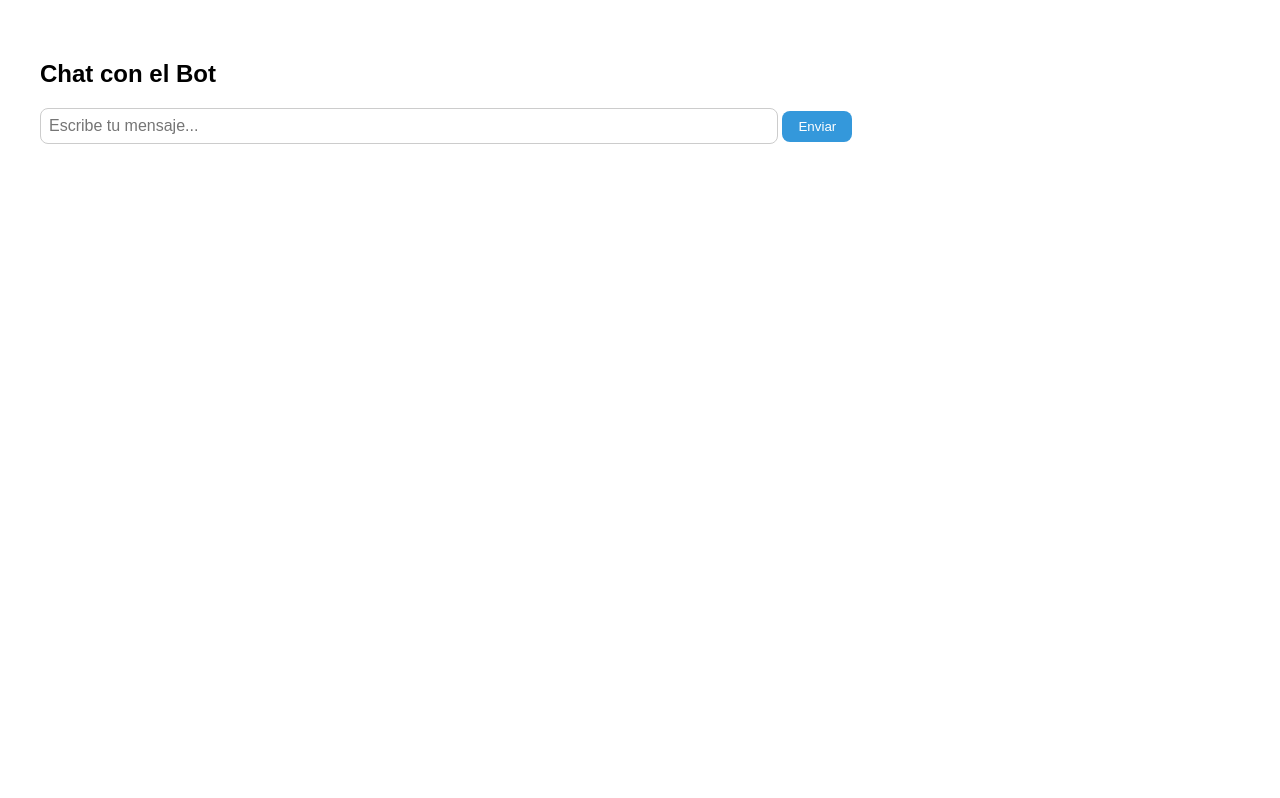
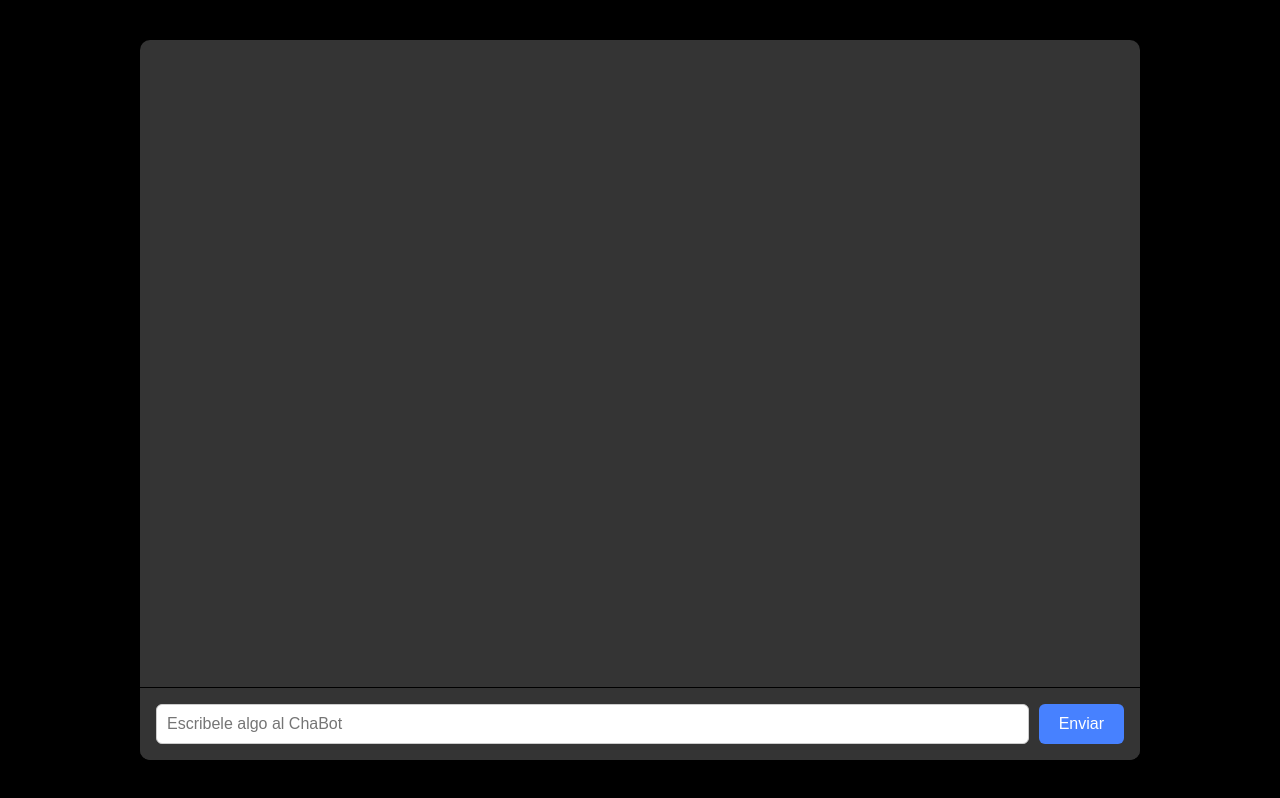
Before and after one commit to eduarell-cmd/Chatbox, a website: page public/index.html in a window 1280 px wide. Drawn offline with Linux system fonts and the light colour scheme.

Commit message:
No termina de jalar lo del fokin pdf

```diff
--- a/public/index.html
+++ b/public/index.html
@@ -2,16 +2,18 @@
 <html lang="es">
   <head>
     <meta charset="UTF-8" />
-  <meta name="viewport" content="width=device-width, initial-scale=1.0" />
-  <title>Chatbot simple</title>
-  <link rel="stylesheet" href="styles.css">
+    <title>ChatBot</title>
+    <link rel="stylesheet" href="styles.css" />
   </head>
   <body>
-  <h2>Chat con el Bot</h2>
-  <input type="text" id="mensaje" placeholder="Escribe tu mensaje..." required/>
+
+    <div id="chat-container">
+      <div id="chat"></div>
+      <div class="input-area">
+        <input type="text" id="mensaje" placeholder="Escribele algo al ChaBot" onkeydown="if(event.key==='Enter') enviarMensaje()">
         <button onclick="enviarMensaje()">Enviar</button>
-  <p id="respuesta"></p>
-
+      </div>
+    </div>
     <script src="script.js"></script>
   </body>
 </html>
--- a/public/script.js
+++ b/public/script.js
@@ -1,10 +1,17 @@
 async function enviarMensaje() {
-  const mensaje = document.getElementById('mensaje').value.trim();
+  const input = document.getElementById('mensaje');
+  const mensaje = input.value.trim();
 
-  if(!mensaje){
-  document.getElementById('respuesta').innerText = "Te voy a pegar si vuelves a mandar algo vacio";
+  if (!mensaje) {
+    document.getElementById('respuesta').innerText = "Te voy a pegar si vuelves a mandar algo vacío";
     return;
-  };
+  }
+
+  // Mostrar el mensaje del usuario en el chat
+  agregarMensaje(mensaje, 'usuario');
+  input.value = '';
+
+  try {
     const res = await fetch('/messages', {
       method: 'POST',
       headers: {
@@ -14,5 +21,18 @@ async function enviarMensaje() {
     });
 
     const data = await res.json();
-  document.getElementById('respuesta').innerText = data.respuesta || "Lo siento, no encontre coincidencias con tu busqueda";
+    const respuesta = data.respuesta || "Lo siento, no encontré coincidencias con tu búsqueda.";
+    agregarMensaje(respuesta, 'bot');
+  } catch (error) {
+    agregarMensaje("Hubo un error al conectarse con el bot.", 'bot');
   }
+}
+
+function agregarMensaje(texto, tipo) {
+  const chat = document.getElementById('chat');
+  const burbuja = document.createElement('div');
+  burbuja.classList.add(tipo === 'usuario' ? 'mensaje-usuario' : 'mensaje-bot');
+  burbuja.textContent = texto;
+  chat.appendChild(burbuja);
+  chat.scrollTop = chat.scrollHeight;
+}
--- a/public/styles.css
+++ b/public/styles.css
@@ -1,27 +1,85 @@
-body {
-  font-family: 'Poppins', sans-serif;
-  padding: 2rem;
-  background-color: #ffffff;
+* {
+  box-sizing: border-box;
 }
 
-input {
-  padding: 0.5rem;
-  font-size: 1rem;
-  width: 60%;
-  border-radius: 8px;
-  border: 1px solid #ccc;
+body {
+  margin: 0;
+  padding: 0;
+  font-family: 'Segoe UI', sans-serif;
+  background-color: black;
+  display: flex;
+  justify-content: center;
+  align-items: center;
+  height: 100vh;
 }
 
-button {
-  padding: 0.5rem 1rem;
-  background-color: #3498db;
+#chat-container {
+  background: #343434;
+  width: 80%;
+  max-width: 1000px;
+  height: 90vh;
+  display: flex;
+  flex-direction: column;
+  box-shadow: 0 0 20px rgba(0,0,0,0.15);
+  border-radius: 10px;
+  overflow: hidden;
+}
+
+/* Historial */
+#chat {
+  flex: 1;
+  padding: 1rem;
+  overflow-y: auto;
+  display: flex;
+  flex-direction: column;
+  gap: 0.5rem;
+}
+
+/* Entrada de texto */
+.input-area {
+  display: flex;
+  padding: 1rem;
+  border-top: 1px solid black;
+  background-color: #343434;
+}
+
+.input-area input {
+  flex: 1;
+  padding: 10px;
+  font-size: 16px;
+  border-radius: 6px;
+  border: 1px solid #ccc;
+  outline: none;
+}
+
+.input-area button {
+  margin-left: 10px;
+  padding: 10px 20px;
+  background: rgb(71 129 255);
   color: white;
   border: none;
-  border-radius: 8px;
+  border-radius: 6px;
   cursor: pointer;
+  font-size: 16px;
 }
 
-p {
-  margin-top: 1rem;
-  font-size: 1.2rem;
+.input-area button:hover {
+  background-color: rgb(71 129 255);
 }
+
+/* Mensajes */
+.mensaje-usuario {
+  align-self: flex-end;
+  background-color: rgb(71 129 255);
+  padding: 10px 15px;
+  border-radius: 15px;
+  max-width: 70%;
+}
+
+.mensaje-bot {
+  align-self: flex-start;
+  background-color: #f1f0f0;
+  padding: 10px 15px;
+  border-radius: 15px;
+  max-width: 70%;
+}
```
Also changed, not shown: routes/messages.js (+61 -16 lines). Lines whose indentation alone changed are shown as unchanged.
